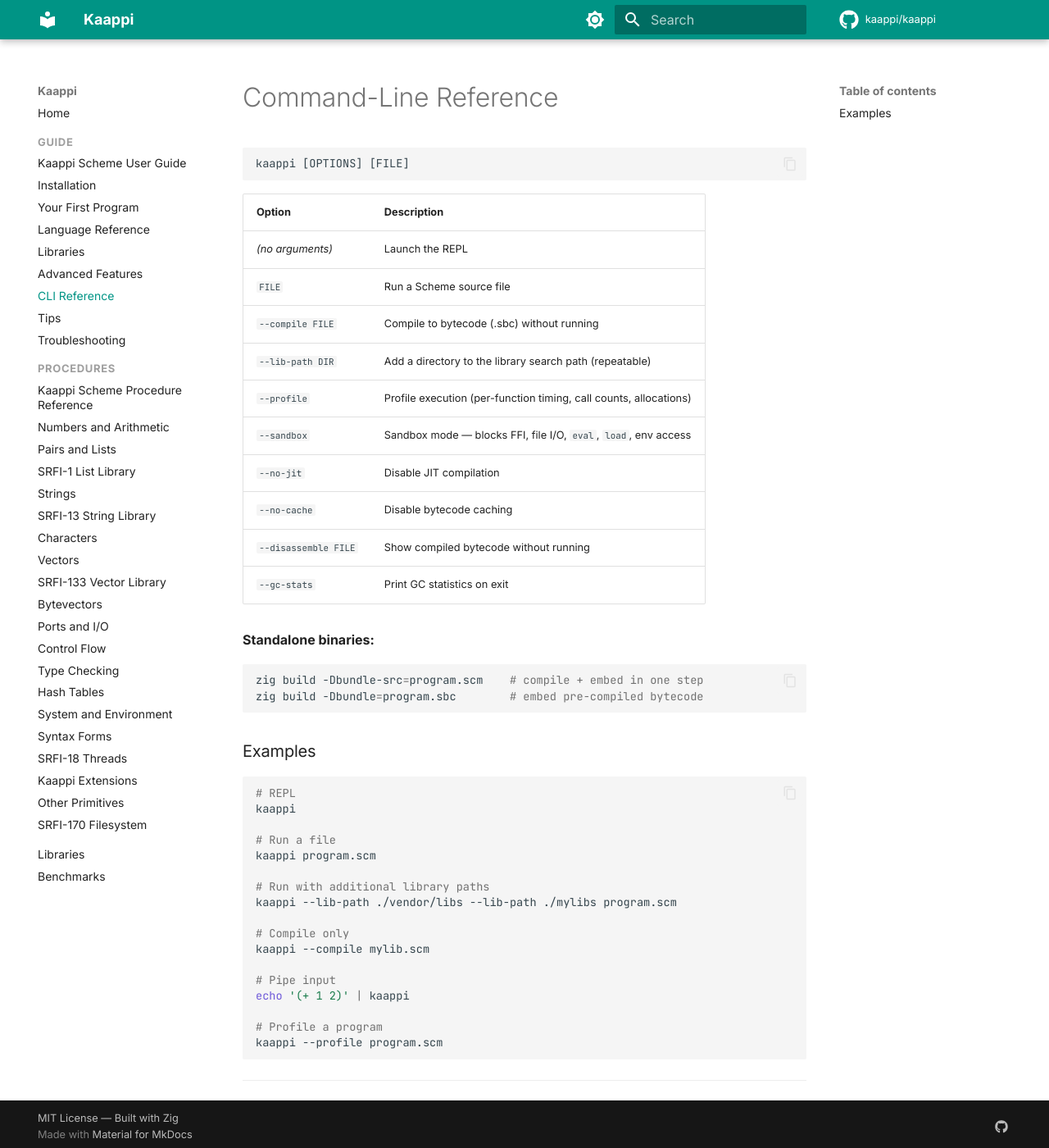
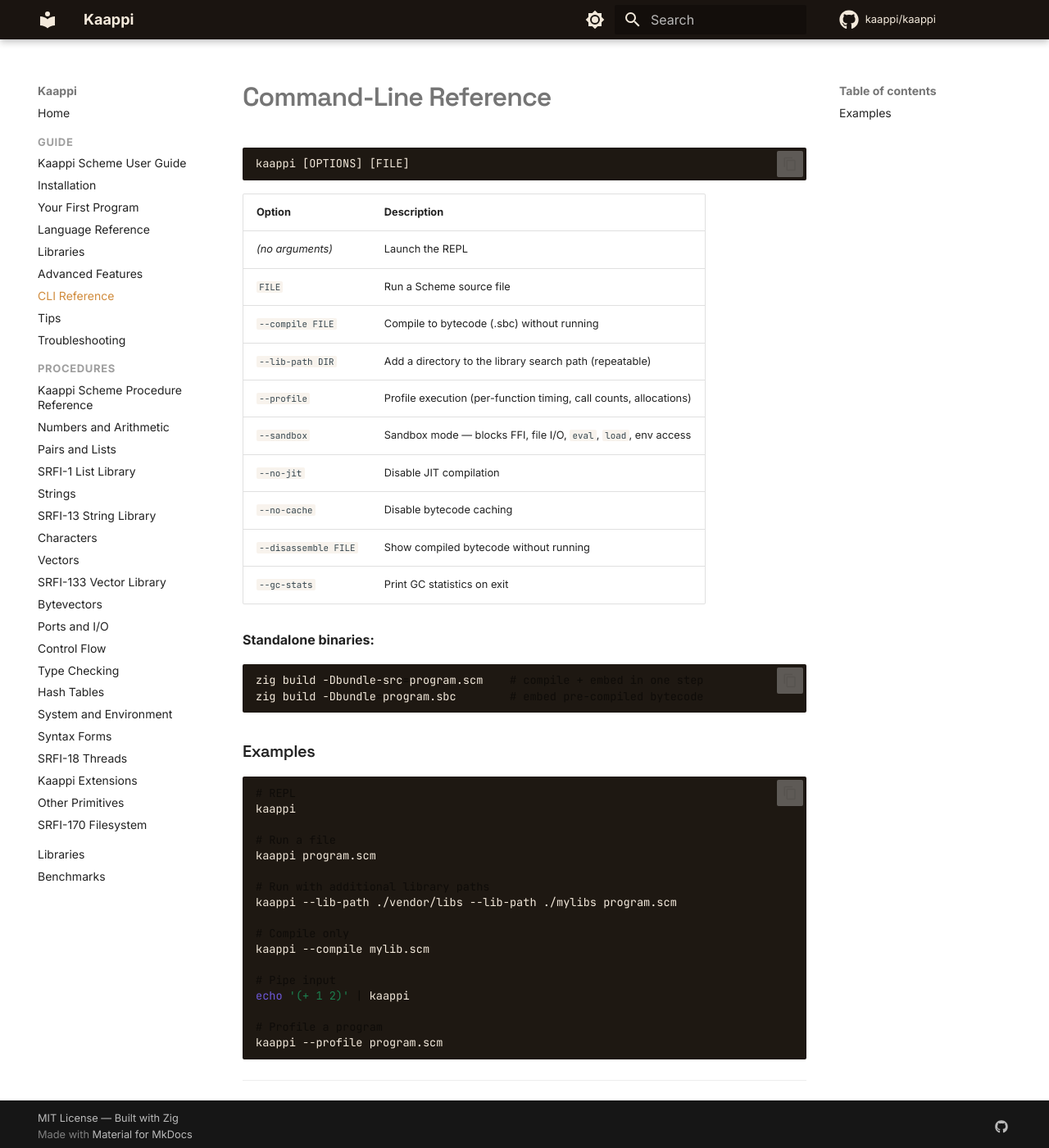
Before and after one commit to kaappi/kaappi.github.io, an MkDocs documentation site: the page built from docs/guide/cli.md, in a window 1280 px wide and 1400 px high. Shown: the whole window at 82% size. Built offline with MkDocs 1.6.1 and Material for MkDocs 9.7.7, drawn with Linux system fonts in a browser that asks for light colours; comment, search, counter and statistics services are not loaded.

Commit message:
Unify visual identity across landing and content pages
Extend the Dark Roast design system to all pages: load Space Grotesk
globally for headings, set dark roast header site-wide, replace default
teal accents with brass palette, warm-tint code blocks, and brass active
nav highlights. Remove duplicate font/header overrides from home.html
since the global CSS now handles them.

Co-Authored-By: Claude Opus 4.6 (1M context) <noreply@anthropic.com>

```diff
--- a/docs/stylesheets/extra.css
+++ b/docs/stylesheets/extra.css
@@ -1,3 +1,61 @@
+/* Kaappi design bridge — landing page identity into content pages */
+
+@import url('https://fonts.googleapis.com/css2?family=Space+Grotesk:wght@400;500;600;700&display=swap');
+
+/* ---- palette overrides (both schemes) ---- */
+:root,
+[data-md-color-scheme="default"] {
+  --md-primary-fg-color: #1A1410;
+  --md-primary-bg-color: #F3E9DB;
+  --md-accent-fg-color: #D08B3C;
+  --md-typeset-a-color: #B07530;
+}
+
+[data-md-color-scheme="slate"] {
+  --md-primary-fg-color: #1A1410;
+  --md-primary-bg-color: #F3E9DB;
+  --md-accent-fg-color: #E8B563;
+  --md-typeset-a-color: #D08B3C;
+}
+
+/* ---- header: dark roast on every page ---- */
+.md-header {
+  background-color: #1A1410;
+  color: #F3E9DB;
+}
+
+.md-header__title {
+  color: #F3E9DB;
+}
+
+.md-tabs {
+  background-color: #1A1410;
+  color: #F3E9DB;
+}
+
+.md-tabs__link {
+  color: rgba(243, 233, 219, 0.7);
+}
+
+.md-tabs__link--active,
+.md-tabs__link:hover {
+  color: #F3E9DB;
+}
+
+/* ---- typography: Space Grotesk for headings ---- */
+.md-typeset h1,
+.md-typeset h2,
+.md-typeset h3 {
+  font-family: "Space Grotesk", "Inter", system-ui, sans-serif;
+  font-weight: 600;
+  letter-spacing: -0.02em;
+}
+
+.md-typeset h1 {
+  letter-spacing: -0.03em;
+}
+
+/* ---- nav section labels ---- */
 .md-nav__item--section > .md-nav__link {
   font-weight: 700;
   text-transform: uppercase;
@@ -6,3 +64,28 @@
   opacity: 0.7;
   margin-top: 0.6em;
 }
+
+/* ---- code blocks: warm tint ---- */
+[data-md-color-scheme="default"] .md-typeset pre > code,
+[data-md-color-scheme="default"] .md-typeset code {
+  background-color: #F8F3ED;
+}
+
+[data-md-color-scheme="default"] .md-typeset pre > code {
+  background-color: #1E1812;
+  color: #F3E9DB;
+}
+
+[data-md-color-scheme="slate"] .md-typeset pre > code {
+  background-color: #1E1812;
+}
+
+/* ---- active nav item uses brass ---- */
+.md-nav__link--active {
+  color: #D08B3C !important;
+}
+
+/* ---- search highlight ---- */
+.md-search-result mark {
+  background-color: rgba(208, 139, 60, 0.25);
+}
--- a/overrides/home.html
+++ b/overrides/home.html
@@ -3,24 +3,16 @@
 {% block tabs %}{{ super() }}{% endblock %}
 
 {% block content %}
-<link rel="preconnect" href="https://fonts.googleapis.com">
-<link rel="preconnect" href="https://fonts.gstatic.com" crossorigin>
-<link href="https://fonts.googleapis.com/css2?family=Space+Grotesk:wght@400;500;600;700&display=swap" rel="stylesheet">
-
 <style>
   /* ============ Kaappi landing — "The Decoction" ============ */
-  /* Elegant source (warm) evaluates to fast result (cool).      */
-  /* kaappi = South Indian filter coffee: slow brew, strong pour. */
 
   .md-content__inner > h1 { display: none; }
   .md-content__inner { margin-top: 0; }
   .md-content__inner::before { display: none; }
 
-  /* Blend the header into the hero — landing page only (this template) */
-  .md-header { background-color: #1A1410; color: #F3E9DB; box-shadow: none; transition: background-color .25s; }
+  /* Seamless hero — remove header shadow on landing */
+  .md-header { box-shadow: none; transition: background-color .25s; }
   .md-header[data-md-state="shadow"], .md-header--shadow { box-shadow: 0 0 .2rem rgba(0,0,0,.4), 0 .2rem .4rem rgba(0,0,0,.3); }
-  .md-header__title { color: #F3E9DB; }
-  .md-tabs { background-color: #1A1410; color: #F3E9DB; }
 
   :root {
     --kp-roast:   #1A1410;
```
